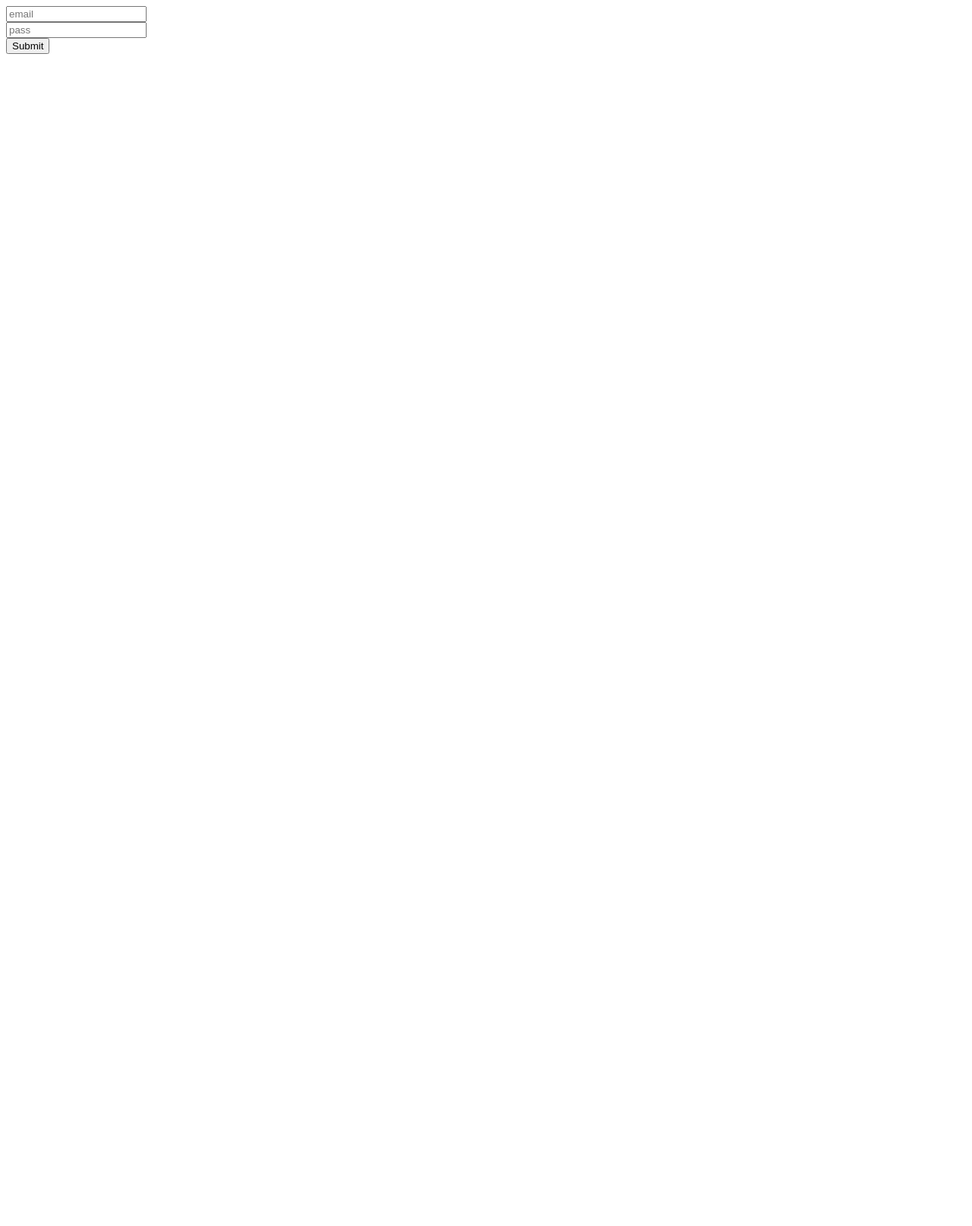
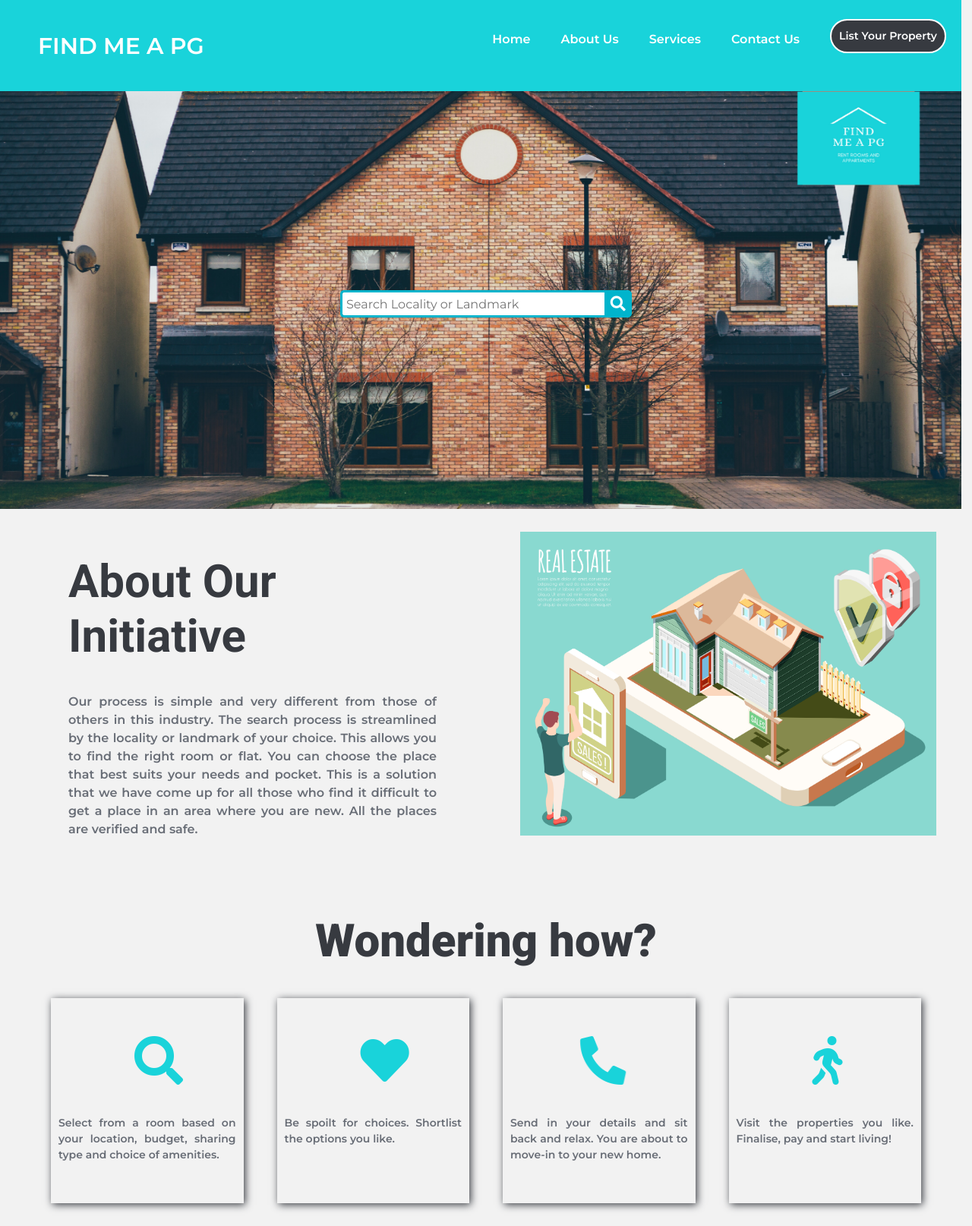
Before and after one commit to 404-Coders/hack-cbs-3.0, a PHP site: page / in a window 1280 px wide. Before the commit the page is almost empty. Shown: the whole page at 76% size. Before the commit the page ends 71 px from the top, so only its background shows below. Run offline with PHP 8.4, Linux system fonts and the light colour scheme; some libraries are stand-ins or nearby versions.

Commit message:
Landing page

```diff
--- /dev/null
+++ b/css/header.css
@@ -0,0 +1,238 @@
+*{
+    padding: 0;
+    margin: 0;
+    box-sizing: border-box;
+    text-decoration: none;
+    list-style-type: none;
+    font-family: 'Roboto', sans-serif;
+    font-weight: 900;
+}
+body{
+    overflow-x: hidden;
+}
+:root{
+    --priCol: #19d3da;
+    --white: white;
+    --black: black;
+    --secCol: #f5293d;
+}
+
+#myPic{
+    width: 70px;
+    border-radius: 100%;
+    animation: fade-in 3s forwards;
+    display: block;
+}
+
+@keyframes fade-in{
+    0%{ opacity: 0;}
+    100% { opacity: 1;}
+}
+
+.header{
+    width: 98.9vw;
+    height: 15vh;
+    background-color: var(--priCol);
+    display: flex;
+    align-items: center;
+    justify-content: space-between;
+    z-index: 100;
+}
+
+.hamicon{
+    width: 40px;
+    height: 40px;
+    border: 2px solid var(--white);
+    border-radius: 10px;
+    display: flex;
+    justify-content: center;
+    align-items: center;
+    flex-direction: column;
+    cursor: pointer;
+    display: none;
+}
+
+.icon-line{
+    width: 25px;
+    height: 2px;
+    background-color: var(--white);
+}
+
+.icon-line:nth-child(1){
+    transform: translateY(-7px);
+}
+
+.icon-line:nth-child(3){
+    transform: translateY(7px);
+}
+
+.icon-open,.icon-line{
+    transition: 0.3s ease-in-out;
+}
+
+.icon-open:nth-child(1){
+    transform: translateY(2px) rotate(45deg);
+}
+
+.icon-open:nth-child(2){
+    display: none;
+}
+
+.icon-open:nth-child(3){
+    transform: translateY(-1px) rotate(-45deg);
+}
+
+.nav > ul{
+    display: flex;
+    align-items: center;
+    padding: 30px 0px;
+}
+
+.nav#nav > ul{
+    display: none;
+}
+
+.nav > ul > li{
+    padding: 0px 20px;
+}
+
+.nav > ul > li > a::after{
+    content: '';
+    width: 0%;
+    height: 0px;
+    background-color: var(--white);
+    position: absolute;
+    bottom: 0%;
+    left: 50%;
+    border-radius: 20%;
+    transition: all 0.2s ease;
+}
+
+.nav > ul > li > a:hover::after{
+    left: -10%;
+    width: 120%;
+    height: 3px;
+}
+
+.nav > ul > li > a{
+
+    color: var(--white);
+    position: relative;
+    padding-bottom: 4px;
+    text-decoration: none;
+}
+
+#button{
+    margin-top:-30px;
+    color: var(--white);
+    padding: 10px;
+    font-size: 14px;
+    transition: transform .2s;
+    background-color: #373a40;
+    border: 2px solid white;
+    border-radius: 30px;
+}
+#button:hover,
+#button:active,
+#button:visited{
+    cursor: pointer;
+    border: 2px solid white;
+    border-radius: 30px;
+    transform: scale(1.2);
+}
+
+
+.nav-ham{
+    background-color: var(--priCol);
+    height: 230px;
+    width: 95%;
+    display: flex;
+    border-radius: 0 0 20px 20px;
+    border: 1.5px solid black;
+    border-top: 0;
+    position: absolute;
+    z-index: 10;
+    animation-name: expand;
+    animation-duration: 1s;
+    animation-fill-mode: forwards;
+}
+
+@keyframes expand{
+    0%{
+        height: 0px;
+    }
+    100%{
+        height: 180px;
+    }
+}
+
+.nav-ham> ul{
+    display: flex;
+    flex-direction: column;
+    animation-name: show;
+    animation-duration: 2s;
+    animation-fill-mode: forwards;
+}
+
+@keyframes show{
+    0%{
+        height: 0px;
+        opacity: 0;
+    }
+    100%{
+        height: 35px;
+        opacity: 1;
+    }
+}
+
+.nav-ham > ul > li{
+    padding: 6px 0;
+    padding-left: 20px;
+}
+
+.nav-ham > ul > li > a::after{
+    background-color: var(--white);
+}
+
+.nav-ham > ul > li:first-child{
+    padding-top: 10px;
+}
+
+.nav-ham > ul > li > a{
+    color: var(--white);
+}
+
+@media screen and (max-width: 768px){
+    .hamicon{
+        display: flex;
+    }
+    .nav > ul{
+        display: none;
+    }
+    .nav.nav-ham > ul{
+        display: flex !important;
+    }
+
+}
+
+@media screen and (min-width: 769px){
+    .nav-ham{
+        display: none;
+    }
+
+    .header{
+        justify-content: flex-end;
+    }
+}
+
+.nav-heading{
+    position: absolute;
+    color: white;
+    left: 50px;
+    font-size:30px;
+}
+
+.main-image{
+    width: 98.9vw;
+    height: 550px;
+}
--- /dev/null
+++ b/css/searchbox.css
@@ -0,0 +1,51 @@
+@import url(https://fonts.googleapis.com/css?family=Open+Sans);
+
+body{
+  background: #f2f2f2;
+  font-family: 'Open Sans', sans-serif;
+}
+
+.search {
+  width: 100%;
+  position: relative;
+  display: flex;
+}
+
+.searchTerm {
+  width: 100%;
+  border: 3px solid #00B4CC;
+  border-right: none;
+  padding: 5px;
+  height: 36px;
+  border-radius: 5px 0 0 5px;
+  outline: none;
+  color: #9DBFAF;
+  font-size: 16px;
+  font-weight: 400;
+}
+
+.searchTerm:focus{
+  color: #00B4CC;
+}
+
+
+.searchButton {
+  width: 40px;
+  height: 36px;
+  border: 1px solid #00B4CC;
+  background: #00B4CC;
+  text-align: center;
+  color: #fff;
+  border-radius: 0 5px 5px 0;
+  cursor: pointer;
+  font-size: 20px;
+}
+
+/*Resize the wrap to see the search bar change!*/
+.wrap{
+  width: 30%;
+  position: absolute;
+  top: 50%;
+  left: 50%;
+  transform: translate(-50%, -50%);
+}
--- /dev/null
+++ b/css/styles.css
@@ -0,0 +1,74 @@
+*{
+    font-family: 'Montserrat', sans-serif;
+}
+.aboutUs{
+   padding: 30px 60px;
+}
+
+.heading1{
+    font-family: 'Roboto', sans-serif;
+    font-weight: 700;
+    padding: 30px 30px;
+    padding-right: 100px;
+    font-size: 60px;
+    color: #373a40;
+}
+.text{
+    padding: 0px 30px;
+    padding-right: 50px;
+    text-align: justify;
+    color: #686d76;
+}
+.about-img{
+    height: 400px;
+    width: 47.5vw;
+    padding: 0px 30px;
+}
+#search{
+    padding: 0%;
+    color: white;
+}
+.services{
+    padding: 30px 60px;
+ }
+
+.fa,.fas{
+    padding: 50px 30px 40px 100px;
+    color: #19d3da;
+}
+.fa-phone{
+  transform: rotateY(200deg);
+  padding-right: 90px;
+}
+.box{
+
+    height: 270px;
+    margin: 0px 7px;
+    padding: 0px 10px;
+
+    box-shadow: 2px 2px 10px #373a40;
+}
+.box:hover{
+    box-shadow: 3px 3px 10px #373a40;
+    transform: scale(1.03);
+    cursor: pointer;
+}
+.heading2{
+
+    font-family: 'Roboto', sans-serif;
+    color: #373a40;
+    text-align: center;
+    font-size: 60px;
+    padding: 30px 30px;
+    transition: transform .7s;
+    cursor: pointer;
+}
+.heading2:hover{
+    text-decoration: #19d3da underline;
+    transform: scale(1.1);
+}
+.text2{
+    color: #686d76;
+    font-size: 14px;
+    text-align: justify;
+}
--- a/index.php
+++ b/index.php
@@ -3,23 +3,113 @@
 <head>
     <meta charset="UTF-8">
     <meta name="viewport" content="width=device-width, initial-scale=1.0">
-    <title>Document</title>
+    <title>Find My PG</title>
+    <!-- Header CSS -->
+    <link href="https://fonts.googleapis.com/css2?family=Roboto:wght@300;400;700;900&display=swap" rel="stylesheet">
+    <link href="https://fonts.googleapis.com/css2?family=Montserrat:wght@400;500;600&display=swap" rel="stylesheet">
+    <link rel="stylesheet" href="https://use.fontawesome.com/releases/v5.8.1/css/all.css" integrity="sha384-50oBUHEmvpQ+1lW4y57PTFmhCaXp0ML5d60M1M7uH2+nqUivzIebhndOJK28anvf" crossorigin="anonymous">
+    <link rel="stylesheet" href="https://cdn.jsdelivr.net/npm/bootstrap@4.5.3/dist/css/bootstrap.min.css" integrity="sha384-TX8t27EcRE3e/ihU7zmQxVncDAy5uIKz4rEkgIXeMed4M0jlfIDPvg6uqKI2xXr2" crossorigin="anonymous">
+    <link rel="stylesheet" href="./css/header.css">
+    <link rel="stylesheet" href="./css/styles.css">
+    <link rel="stylesheet" href="./css/searchbox.css">
+
 </head>
 <body>
-    <!-- Form to test backend -->
-    <!-- <form action="./php/signup.php?tablename=pgrequirer" method="post" autocomplete="off">
-        <input type="text" name="name" placeholder="name" id="name" required><br>
-        <input type="number" name="phone" placeholder="phone" id="phone" required><br>
-        <input type="email" name="email" placeholder="email" id="email" required><br>
-        <input type="password" name="pass" placeholder="pass" id="pass" required><br>
-        <input type="text" name="address" placeholder="address" id="address" required><br>
-        <input type="submit" id="submit" value="Submit">
-    </form> -->
-    <form action="./php/login-verify.php?tablename=pgrequirer" method="post" autocomplete="off">
-        <input type="email" name="email" placeholder="email" id="email" required><br>
-        <input type="password" name="pass" placeholder="pass" id="pass" required><br>
-        <input type="submit" id="submit" value="Submit">
-    </form>
-    <!-- Form to test backend -->
+
+    <!-- Header Begins -->
+    <header class="header">
+        <div class="nav-heading"> FIND ME A PG</div>
+        <nav class="nav">
+            <ul>
+                <li><a href="#">Home</a></li>
+                <li><a href="#">About Us</a></li>
+                <li><a href="#">Services</a></li>
+                <li><a href="#">Contact Us</a></li>
+                <li><button href="#" id="button">List Your Property </button></li>
+            </ul>
+        </nav>
+        <div class="hamicon" id="hamicon">
+            <div class="icon-line"></div>
+            <div class="icon-line"></div>
+            <div class="icon-line"></div>
+        </div>
+    </header>
+    <nav class="nav" id="nav">
+        <ul>
+            <li><a href="#">Home</a></li>
+            <li><a href="#">About</a></li>
+            <li><a href="#">Projects</a></li>
+            <li><a href="#">Services</a></li>
+            <li><a href="#">Contact</a></li>
+        </ul>
+    </nav>
+
+    <!-- Header Ends -->
+
+    <!--HeroBox Image-->
+    <div>
+       <img class="main-image" src='../images/image.png' alt='Image'/>
+       <div class="wrap">
+        <div class="search">
+           <input type="text" class="searchTerm" placeholder="Search Locality or Landmark">
+           <button type="submit" class="searchButton">
+            <i id="search" class="fa fa-search"></i>
+          </button>
+        </div>
+     </div>
+    </div>
+
+    <!--About Us Section-->
+    <section class="aboutUs">
+        <div class="row">
+            <div class="col-md-6">
+                <h1 class="heading1">About Our Initiative</h1>
+                <div class="text">Our process is simple and very different from those of others in this industry.
+                    The search process is streamlined by the locality or landmark of your choice.
+                    This allows you to find the right room or flat.
+                    You can choose the place that best suits your needs and pocket.
+                     This is a solution that we have come up for all those who find it difficult to get a place in an area where you are new.
+                      All the places are verified and safe.</div>
+            </div>
+            <div class="col-md-6">
+                <img class="about-img" src="../images/29258.jpg">
+            </div>
+        </div>
+    </section>
+    <section class="services">
+        <div class="heading2">Wondering how? </div>
+        <div class="row">
+            <div class="col-md-3 ">
+                <div class="box">
+                <i class="fa fa-4x fa-search"></i>
+             <p class="text2">Select from a room based on your location, budget, sharing type and choice of amenities.
+                    </p>
+                </div>
+            </div>
+            <div class="col-md-3 ">
+                <div class="box">
+                <i class="fa fa-4x fa-heart"></i>
+                <p class="text2">Be spoilt for choices. Shortlist the options you like.</p>
+            </div>
+            </div>
+            <div class="col-md-3 ">
+                <div class="box">
+                <i class="fa fa-4x fa-phone"></i>
+                <p class="text2">Send in your details and sit back and relax. You are about to move-in to your new home.</p>
+            </div>
+            </div>
+            <div class="col-md-3 ">
+                <div class="box">
+                <i class="fas fa-4x fa-walking"></i>
+                <p class="text2">Visit the properties you like. Finalise, pay and start living!</p>
+            </div>
+            </div>
+        </div>
+        </section>
+    <!-- Header Js -->
+    <script src="./header.js"></script>
+    <script src="https://code.jquery.com/jquery-3.5.1.slim.min.js" integrity="sha384-DfXdz2htPH0lsSSs5nCTpuj/zy4C+OGpamoFVy38MVBnE+IbbVYUew+OrCXaRkfj" crossorigin="anonymous"></script>
+<script src="https://cdn.jsdelivr.net/npm/popper.js@1.16.1/dist/umd/popper.min.js" integrity="sha384-9/reFTGAW83EW2RDu2S0VKaIzap3H66lZH81PoYlFhbGU+6BZp6G7niu735Sk7lN" crossorigin="anonymous"></script>
+<script src="https://cdn.jsdelivr.net/npm/bootstrap@4.5.3/dist/js/bootstrap.min.js" integrity="sha384-w1Q4orYjBQndcko6MimVbzY0tgp4pWB4lZ7lr30WKz0vr/aWKhXdBNmNb5D92v7s" crossorigin="anonymous"></script>
 </body>
 </html>
--- /dev/null
+++ b/js/header.js
@@ -0,0 +1,15 @@
+let hamicon = document.getElementById('hamicon');
+
+hamicon.addEventListener('click', () => {
+    document.querySelectorAll('.icon-line').forEach(e => {
+        e.classList.toggle('icon-open')
+    });
+    document.getElementById('nav').classList.toggle('nav-ham');
+});
+
+document.getElementById("button").onclick = function() {
+    //disable
+    this.disabled = true;
+
+    //do some validation stuff
+}
```
Also changed, not shown: images/29258.jpg (added), images/image.png (added), images/logo.png (added).
